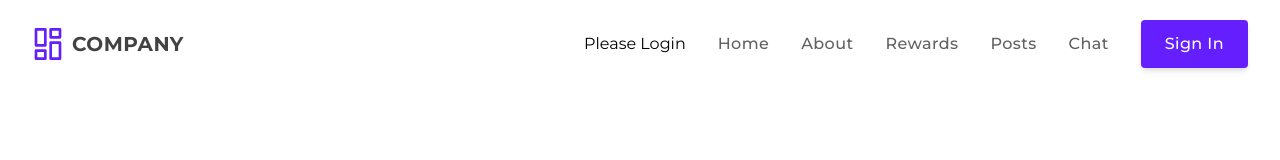
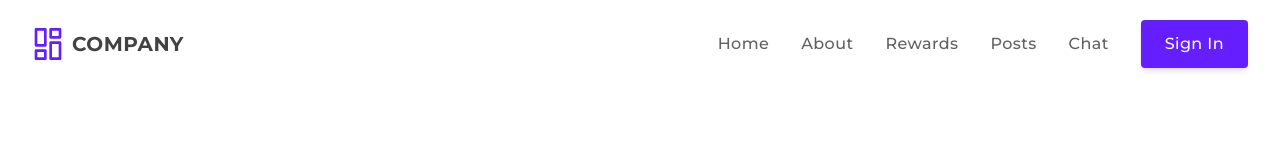
Before and after one commit to NotHolmes/final-project-ct, a Vue app in the folder client/app/: page / in a window 1280 px wide. Shown: the top 160 px of the page. Built offline with nearby package versions, Linux system fonts and the light colour scheme.

Commit message:
Fix Format Navbar Login-Logout

```diff
--- a/client/app/src/components/Navbar.vue
+++ b/client/app/src/components/Navbar.vue
@@ -31,10 +31,6 @@
                 >
             </a>
             <ul class="flex items-center hidden space-x-8 lg:flex">
-        <li>
-            <Profile></Profile>
-        </li>
-
                 <li>
                     <RouterLink to="/"
                                 href="/"
@@ -81,15 +77,18 @@
                     >
                 </li>
 
+                <!--        <li>-->
+                <!--            <a-->
+                <!--                href="/login"-->
+                <!--                class="inline-flex items-center justify-center h-12 px-6 font-medium tracking-wide text-white transition duration-200 rounded shadow-md bg-deep-purple-accent-400 hover:bg-deep-purple-accent-700 focus:shadow-outline focus:outline-none"-->
+                <!--                aria-label="Sign up"-->
+                <!--                title="Sign up"-->
+                <!--            >-->
+                <!--                Sign In-->
+                <!--            </a>-->
+                <!--        </li>-->
                 <li>
-            <a
-                href="/login"
-                class="inline-flex items-center justify-center h-12 px-6 font-medium tracking-wide text-white transition duration-200 rounded shadow-md bg-deep-purple-accent-400 hover:bg-deep-purple-accent-700 focus:shadow-outline focus:outline-none"
-                aria-label="Sign up"
-                title="Sign up"
-            >
-                Sign In
-            </a>
+                    <Profile></Profile>
                 </li>
             </ul>
             <div class="lg:hidden">
--- a/client/app/src/components/profile/Profile.vue
+++ b/client/app/src/components/profile/Profile.vue
@@ -1,23 +1,33 @@
 <template>
-  <div v-if="auth && auth.email">
+    <ul class="flex items-center hidden space-x-8 lg:flex" v-if="auth && auth.email">
         <!--    Welcome, {{ auth.email }} [{{ auth.point }} Point] | -->
+        <li
+            class="font-medium tracking-wide text-gray-700 transition-colors duration-200 hover:text-deep-purple-accent-400"
+        >
             {{ auth.email }}
+        </li>
 
-      <router-link to="/logout">Logout</router-link>
-  </div>
+        <li
+            class="inline-flex items-center justify-center h-12 px-6 font-medium tracking-wide text-white transition duration-200 rounded shadow-md bg-deep-purple-accent-400 hover:bg-deep-purple-accent-700 focus:shadow-outline focus:outline-none"
+        >
+            <router-link to="/logout">Sign Out</router-link>
+        </li>
+    </ul>
 
-  <div v-else>
-    <router-link to="/login">Please Login</router-link>
+    <div v-else
+         class="inline-flex items-center justify-center h-12 px-6 font-medium tracking-wide text-white transition duration-200 rounded shadow-md bg-deep-purple-accent-400 hover:bg-deep-purple-accent-700 focus:shadow-outline focus:outline-none"
+    >
+        <router-link to="/login">Sign In</router-link>
     </div>
 </template>
 
 <script>
-import { useAuthStore } from '@/stores/auth.js'
+import {useAuthStore} from '@/stores/auth.js'
 
 export default {
     setup() {
         const auth_store = useAuthStore()
-    return { auth_store }
+        return {auth_store}
     },
     data() {
         return {
```
Also changed, not shown: client/app/src/App.vue (indentation only). Lines whose indentation alone changed are shown as unchanged.
